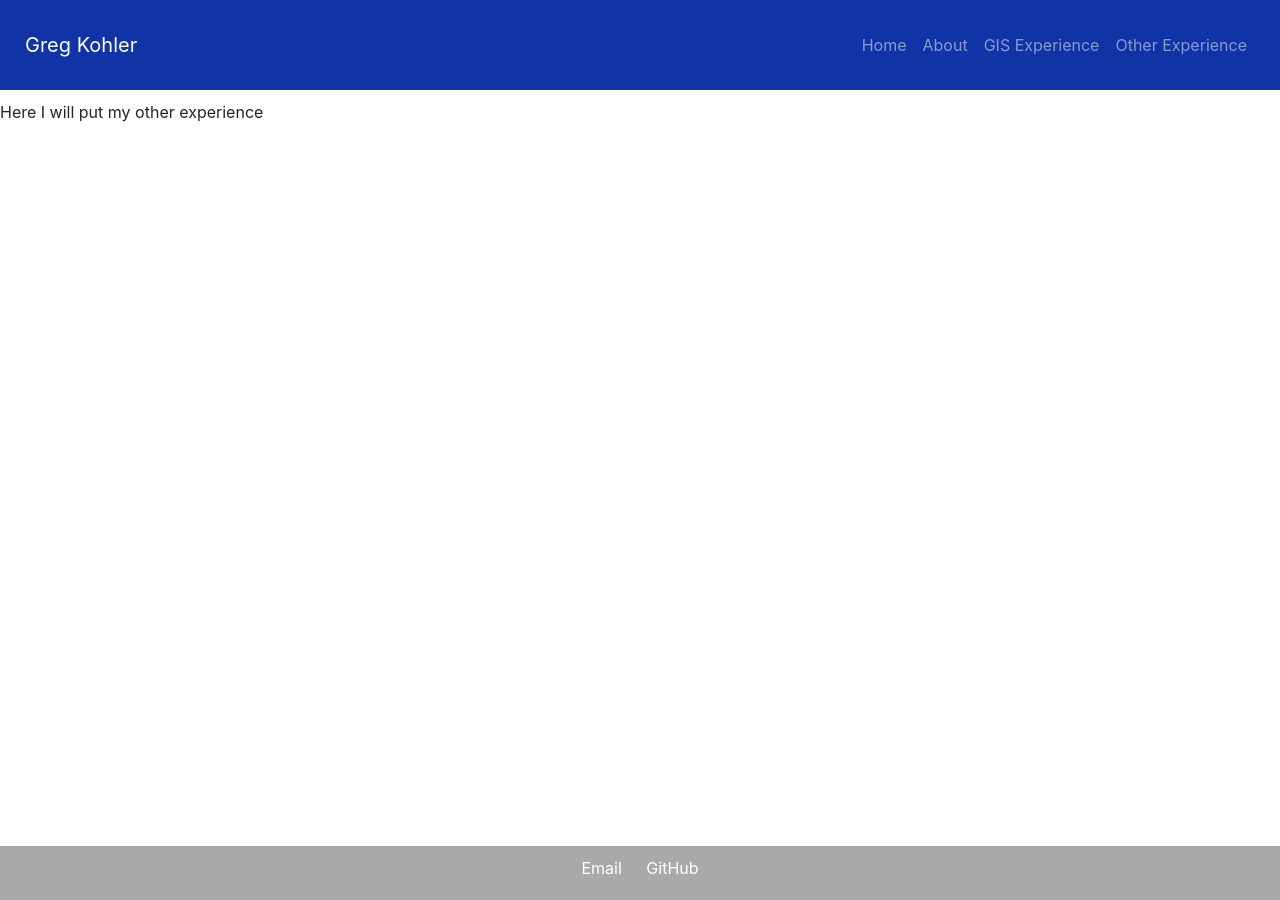
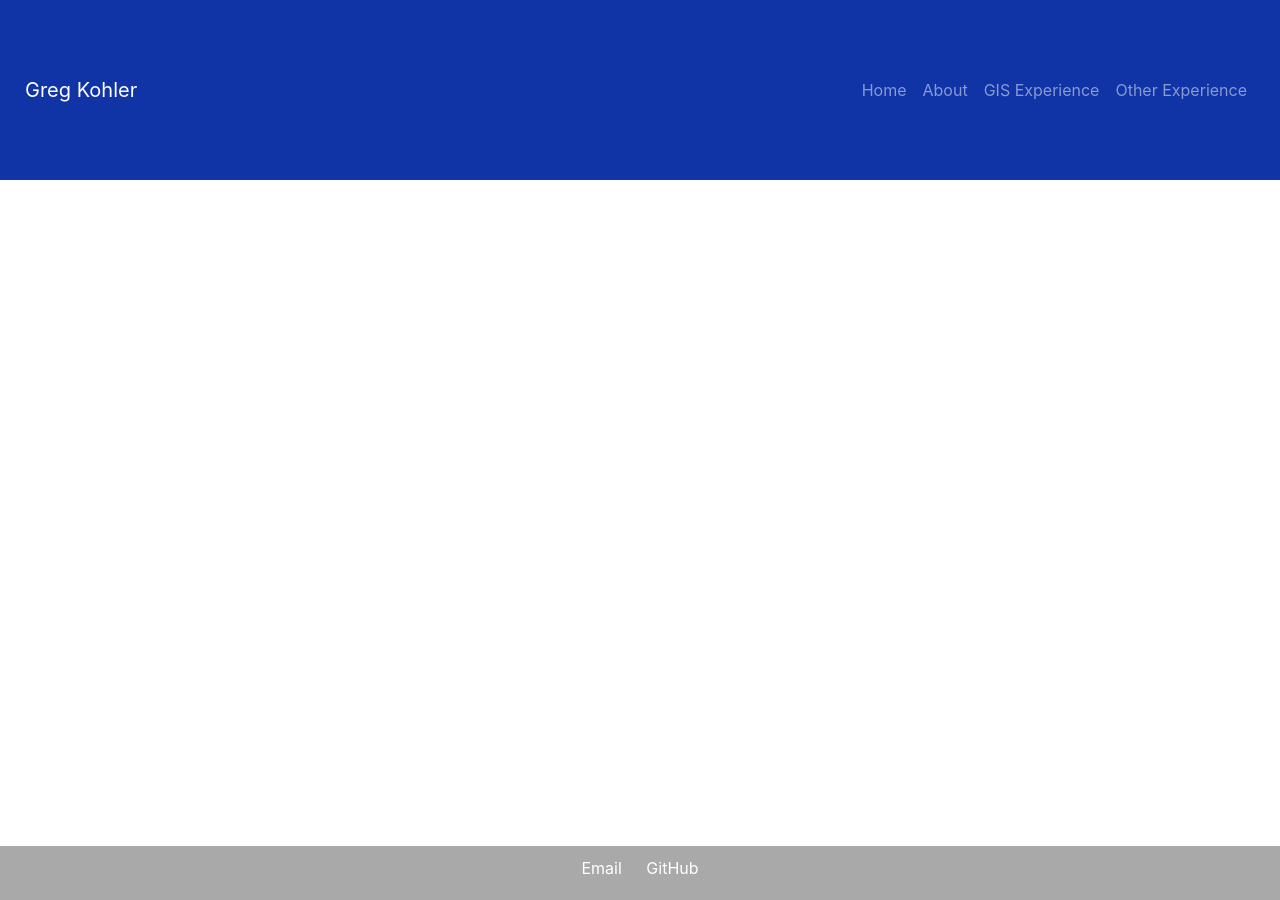
Before and after one commit to greg-kohler/myportfolio, a Jekyll site: the page built from experience.html, in a window 1280 px wide. Built offline with Jekyll 4.4.1, drawn with Linux system fonts in a browser that asks for light colours.

Commit message:
Update master.html

```diff
--- a/_layouts/master.html
+++ b/_layouts/master.html
@@ -78,7 +78,7 @@
 
 <body>
     <!-- Navigation Bar -->
-    <nav id="navbar" class="navbar navbar-dark navbar-expand-lg fixed-left" style="background-color: #1034a6; position: fixed; top: 0; width: 100%; padding: 25px; z-index:9999;">
+    <nav id="navbar" class="navbar navbar-dark navbar-expand-lg fixed-left" style="background-color: #1034a6; position: fixed; top: 0; width: 100%; padding: 25px; z-index:9999; height:20vh;">
         <a id="logo" class="navbar-brand" href="#">Greg Kohler</a>
         <button class="navbar-toggler" type="button" data-toggle="collapse" data-target="#navbarNav" aria-controls="navbarNav" aria-expanded="false" aria-label="Toggle navigation" id="navMenu">
             <span class="navbar-toggler-icon"></span>
```
